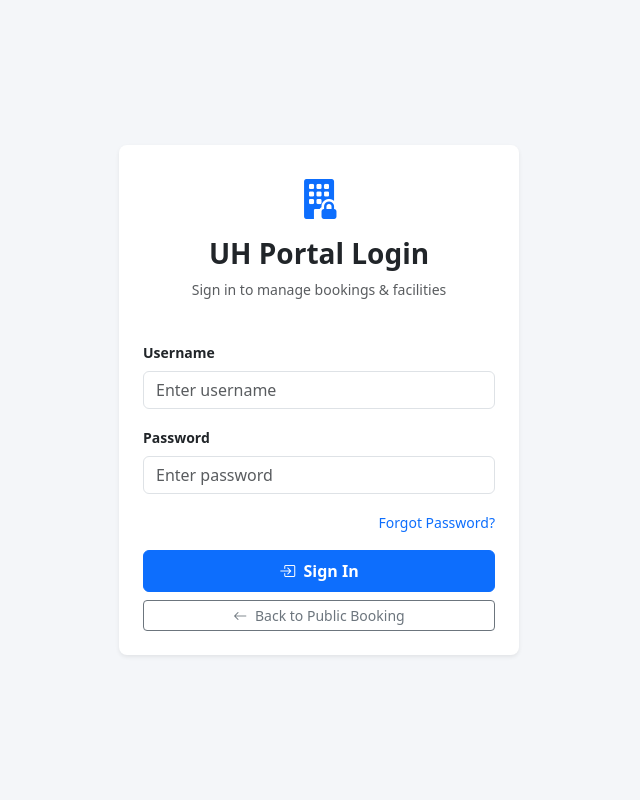
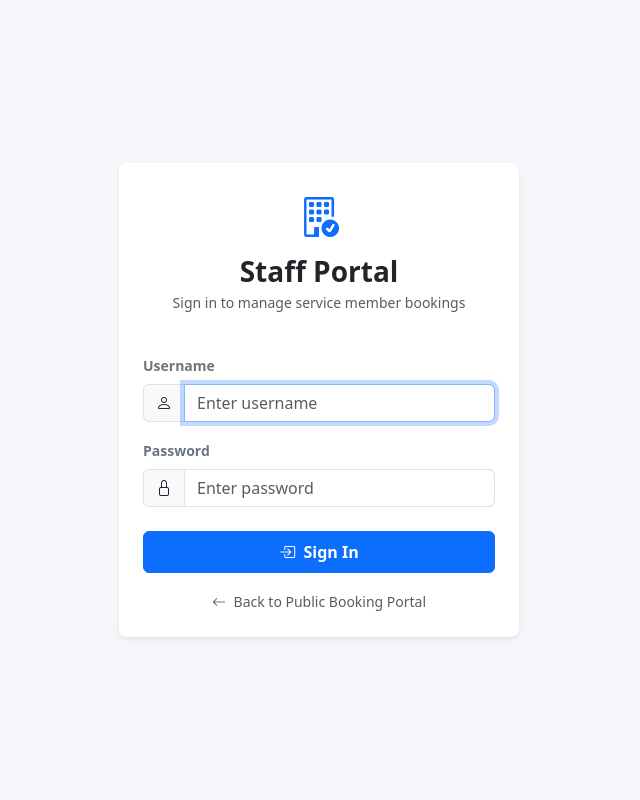
Before and after one commit to HaisaiOjisanoki/housing-booking-app, a Flask app: page /login in a window 1280 px wide. Shown: the whole page, without its empty margins (321-961 px from the left). Run offline with Flask 3, Linux system fonts and the light colour scheme.

Commit message:
Fix url_for endpoint name in login.html to resolve BuildError crash

```diff
--- a/templates/login.html
+++ b/templates/login.html
@@ -7,91 +7,53 @@
     <link href="https://cdn.jsdelivr.net/npm/bootstrap@5.3.0/dist/css/bootstrap.min.css" rel="stylesheet">
     <link href="https://cdn.jsdelivr.net/npm/bootstrap-icons@1.10.5/font/bootstrap-icons.css" rel="stylesheet">
     <style>
-        body { background-color: #f4f6f9; height: 100vh; display: flex; align-items: center; justify-content: center; }
-        .login-card { width: 100%; max-width: 400px; border: none; border-radius: 0.5rem; }
+        body { background-color: #f4f6f9; min-height: 100vh; }
+        .card { border: none; border-radius: 0.5rem; }
     </style>
 </head>
-<body>
-    <div class="card shadow-sm login-card p-4 bg-white">
+<body class="d-flex align-items-center justify-content-center">
+
+    <div class="card shadow-sm p-4" style="width: 100%; max-width: 400px;">
         <div class="text-center mb-4">
-            <i class="bi bi-building-fill-lock fs-1 text-primary"></i>
-            <h3 class="fw-bold mt-2">UH Portal Login</h3>
-            <p class="text-muted small">Sign in to manage bookings & facilities</p>
+            <i class="bi bi-building-check fs-1 text-primary"></i>
+            <h3 class="fw-bold mt-2 mb-1">Staff Portal</h3>
+            <p class="text-muted small">Sign in to manage service member bookings</p>
         </div>
+
         {% if error %}
-        <div class="alert alert-danger py-2 small" role="alert">{{ error }}</div>
+        <div class="alert alert-danger py-2 small text-center" role="alert">
+            <i class="bi bi-exclamation-triangle-fill me-1"></i> {{ error }}
+        </div>
         {% endif %}
-        <form action="{{ url_for('login_page') }}" method="POST">
+
+        <form action="{{ url_for('login') }}" method="POST">
             <div class="mb-3">
-                <label class="form-label small fw-bold">Username</label>
-                <input type="text" name="username" class="form-control" required placeholder="Enter username">
+                <label class="form-label small fw-bold text-secondary">Username</label>
+                <div class="input-group">
+                    <span class="input-group-text bg-light"><i class="bi bi-person"></i></span>
+                    <input type="text" name="username" class="form-control" placeholder="Enter username" required autofocus>
+                </div>
             </div>
-            <div class="mb-3">
-                <label class="form-label small fw-bold">Password</label>
-                <input type="password" name="password" class="form-control" required placeholder="Enter password">
+
+            <div class="mb-4">
+                <label class="form-label small fw-bold text-secondary">Password</label>
+                <div class="input-group">
+                    <span class="input-group-text bg-light"><i class="bi bi-lock"></i></span>
+                    <input type="password" name="password" class="form-control" placeholder="Enter password" required>
+                </div>
             </div>
-            <div class="mb-3 text-end">
-                <a href="#" class="small text-decoration-none" data-bs-toggle="modal" data-bs-target="#forgotModal">Forgot Password?</a>
-            </div>
-            <button type="submit" class="btn btn-primary w-100 fw-bold py-2 mb-2">
+
+            <button type="submit" class="btn btn-primary w-100 fw-bold py-2">
                 <i class="bi bi-box-arrow-in-right me-1"></i> Sign In
             </button>
-            <a href="{{ url_for('booking_page') }}" class="btn btn-outline-secondary w-100 btn-sm">
-                <i class="bi bi-arrow-left me-1"></i> Back to Public Booking
+        </form>
+
+        <div class="text-center mt-3">
+            <a href="{{ url_for('index') }}" class="text-decoration-none small text-muted">
+                <i class="bi bi-arrow-left me-1"></i> Back to Public Booking Portal
             </a>
-        </form>
-    </div>
-
-    <!-- Forgot Password Modal -->
-    <div class="modal fade" id="forgotModal" tabindex="-1">
-        <div class="modal-dialog">
-            <div class="modal-content">
-                <div class="modal-header">
-                    <h5 class="modal-title fw-bold">Password Recovery</h5>
-                    <button type="button" class="btn-close" data-bs-dismiss="modal"></button>
-                </div>
-                <div class="modal-body">
-                    <div id="recoveryAlert" class="alert d-none small" role="alert"></div>
-                    <form id="recoveryForm" onsubmit="submitRecovery(event)">
-                        <div class="mb-3">
-                            <label class="form-label small fw-bold">Username</label>
-                            <input type="text" id="recUsername" class="form-control" required placeholder="Enter your username">
-                        </div>
-                        <div class="mb-3">
-                            <label class="form-label small fw-bold">Recovery Email Address</label>
-                            <input type="email" id="recEmail" class="form-control" required placeholder="Enter your recovery email">
-                        </div>
-                        <button type="submit" class="btn btn-success w-100 fw-bold">Send Recovery Instructions</button>
-                    </form>
-                </div>
-            </div>
         </div>
     </div>
 
-    <script src="https://cdn.jsdelivr.net/npm/bootstrap@5.3.0/dist/js/bootstrap.bundle.min.js"></script>
-    <script>
-        async function submitRecovery(e) {
-            e.preventDefault();
-            const username = document.getElementById('recUsername').value.trim();
-            const email = document.getElementById('recEmail').value.trim();
-            const alertBox = document.getElementById('recoveryAlert');
-
-            try {
-                const res = await fetch('/api/forgot-password', {
-                    method: 'POST',
-                    headers: { 'Content-Type': 'application/json' },
-                    body: JSON.stringify({ username, email })
-                });
-                const data = await res.json();
-                alertBox.className = data.status === 'success' ? 'alert alert-success small' : 'alert alert-danger small';
-                alertBox.textContent = data.message;
-                alertBox.classList.remove('d-none');
-            } catch (err) {
-                alertBox.className = 'alert alert-danger small';
-                alertBox.textContent = 'Connection error. Please try again.';
-                alertBox.classList.remove('d-none');
-            }
-        }
-    </script>
 </body>
 </html>
```
